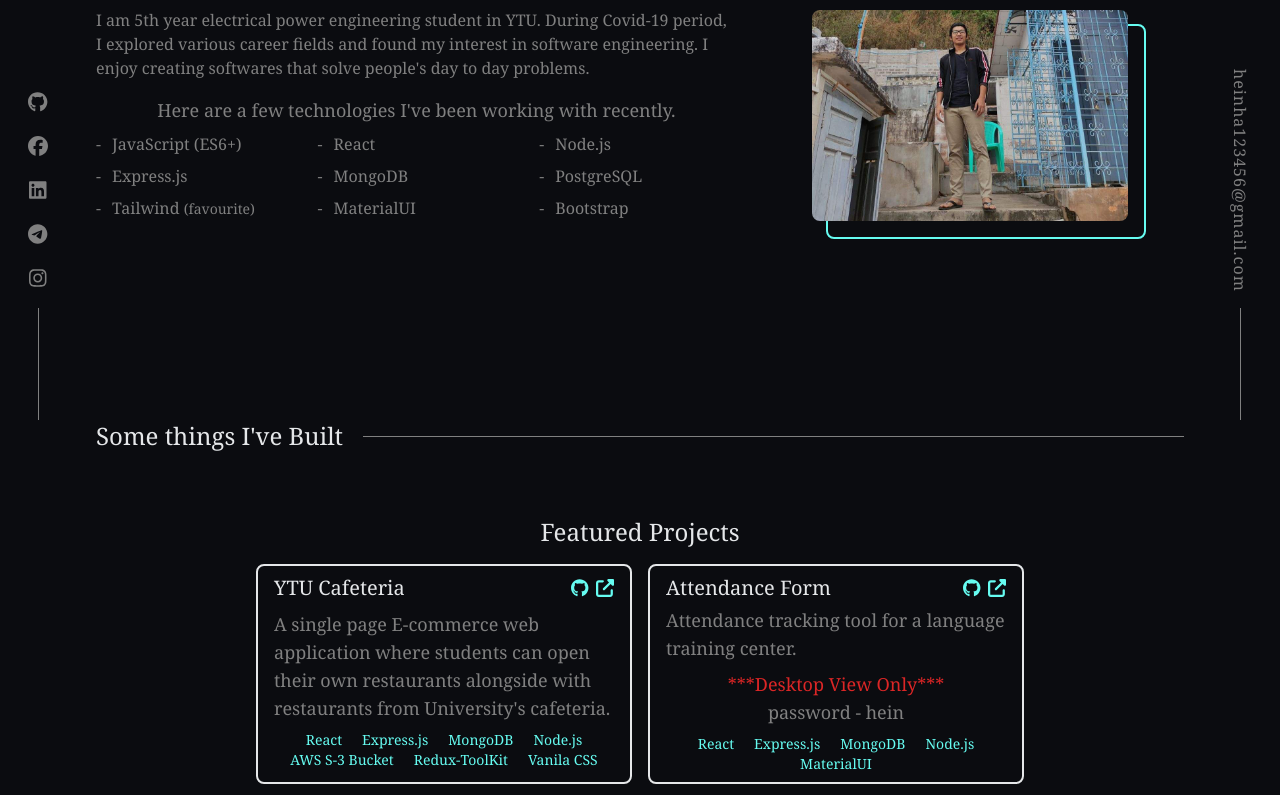
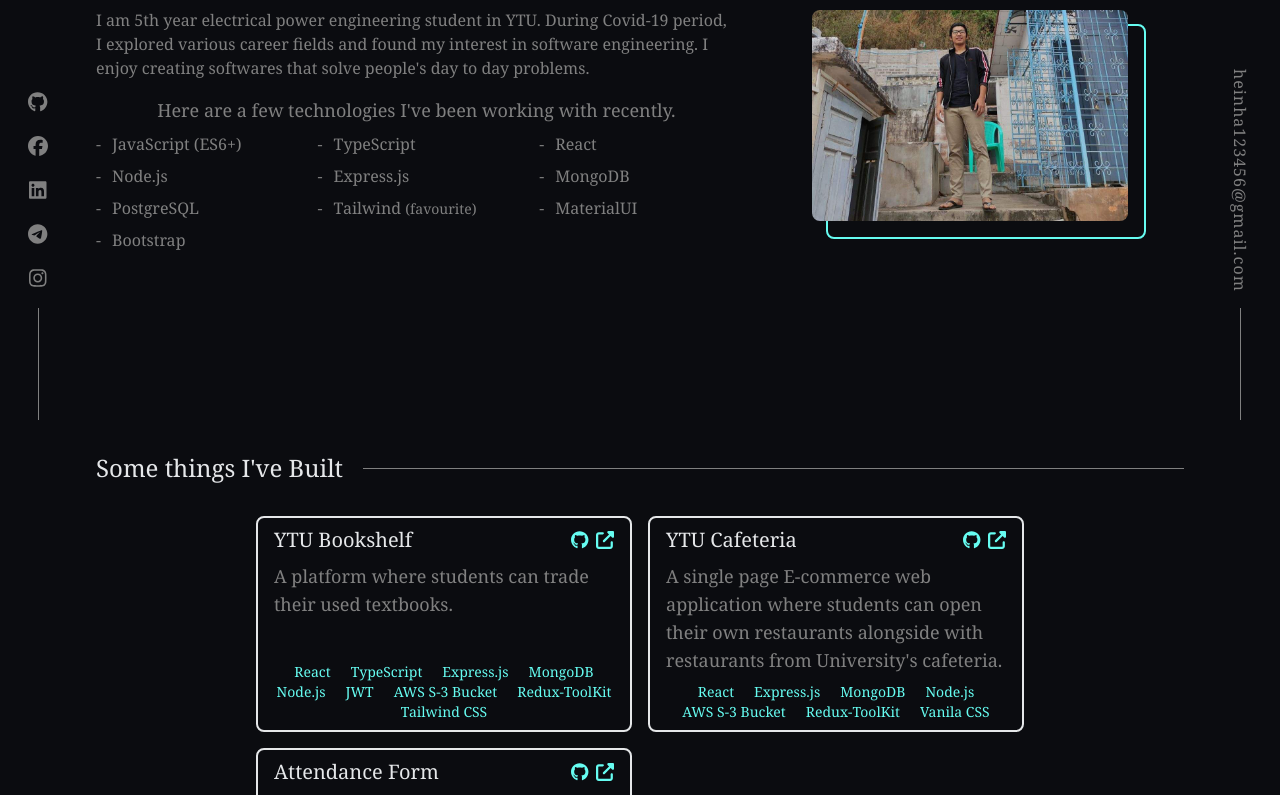
Before and after one commit to Hein-htetA/portfolio-frontend, a React (Create React App) app: page / in a window 1280 px wide. Shown: the part 380-1175 px from the top of the page. Built offline with nearby package versions, Linux system fonts and the light colour scheme.

Commit message:
bookshelf added

```diff
--- a/src/features/aboutme/Technologies.js
+++ b/src/features/aboutme/Technologies.js
@@ -9,6 +9,9 @@ const Technologies = () => {
       <ul className="grid grid-cols-2 md:grid-cols-3 text-gray gap-x-6">
         <li className="relative mb-2 pl-4 before:content-['-'] before:absolute before:left-0">
           JavaScript (ES6+)
+        </li>
+        <li className="relative mb-2 pl-4 before:content-['-'] before:absolute before:left-0">
+          TypeScript
         </li>
         <li className="relative mb-2 pl-4 before:content-['-'] before:absolute before:left-0">
           React
--- a/src/features/projects/FeaturedProjects.js
+++ b/src/features/projects/FeaturedProjects.js
@@ -6,10 +6,110 @@ import React from "react";
 const FeaturedProjects = () => {
   return (
     <div>
-      <h4 className="text-center text-2xl text-light-gray mb-4">
+      {/* <h4 className="text-center text-2xl text-light-gray mb-4">
         Featured Projects
-      </h4>
+      </h4> */}
       <div className="grid grid-cols-1 justify-center w-full gap-4 md:grid-cols-2 max-w-3xl mx-auto">
+        <div className="flex flex-col text-light-gray max-w-sm mx-auto border-2 border-light-gray px-4 py-2 rounded-lg">
+          <div className="flex justify-between text-bright-blue items-center mb-2">
+            <h5 className="text-xl text-light-gray">YTU Bookshelf</h5>
+            <div className="text-lg flex gap-x-2 items-center">
+              <a
+                href="https://github.com/Hein-htetA/YTU-Reuseable-Textbooks-Frontend"
+                target={"_blank"}
+                rel="noreferrer"
+              >
+                <FontAwesomeIcon icon={faGithub} />
+              </a>
+              <a
+                href="https://main.d2q8mxtpfmxkyy.amplifyapp.com/"
+                target={"_blank"}
+                rel="noreferrer"
+              >
+                <FontAwesomeIcon icon={faUpRightFromSquare} />
+              </a>
+            </div>
+          </div>
+          <p className="text-lg text-gray mb-2 grow">
+            A platform where students can trade their used textbooks.
+          </p>
+          <ul className="flex gap-x-5 flex-wrap justify-center text-sm text-bright-blue">
+            <li>
+              <a href="https://reactjs.org/" target={"_blank"} rel="noreferrer">
+                React
+              </a>
+            </li>
+            <li>
+              <a
+                href="https://www.typescriptlang.org/"
+                target={"_blank"}
+                rel="noreferrer"
+              >
+                TypeScript
+              </a>
+            </li>
+            <li>
+              <a
+                href="https://expressjs.com/"
+                target={"_blank"}
+                rel="noreferrer"
+              >
+                Express.js
+              </a>
+            </li>
+            <li>
+              <a
+                href="https://www.mongodb.com/"
+                target={"_blank"}
+                rel="noreferrer"
+              >
+                MongoDB
+              </a>
+            </li>
+            <li>
+              <a
+                href="https://nodejs.org/en/"
+                target={"_blank"}
+                rel="noreferrer"
+              >
+                Node.js
+              </a>
+            </li>
+            <li>
+              <a href="https://jwt.io/" target={"_blank"} rel="noreferrer">
+                JWT
+              </a>
+            </li>
+            <li>
+              <a
+                href="https://aws.amazon.com/s3/"
+                target={"_blank"}
+                rel="noreferrer"
+              >
+                AWS S-3 Bucket
+              </a>
+            </li>
+            <li>
+              <a
+                href="https://redux-toolkit.js.org/"
+                target={"_blank"}
+                rel="noreferrer"
+              >
+                Redux-ToolKit
+              </a>
+            </li>
+            <li>
+              <a
+                href="https://tailwindcss.com/"
+                target={"_blank"}
+                rel="noreferrer"
+              >
+                Tailwind CSS
+              </a>
+            </li>
+          </ul>
+        </div>
+        {/***************************/}
         <div className="flex flex-col text-light-gray max-w-sm mx-auto border-2 border-light-gray px-4 py-2 rounded-lg">
           <div className="flex justify-between text-bright-blue items-center mb-2">
             <h5 className="text-xl text-light-gray">YTU Cafeteria</h5>
@@ -118,13 +218,13 @@ const FeaturedProjects = () => {
               </a>
             </div>
           </div>
-          <p className="text-lg text-gray mb-2 text-center">
+          <div className="text-lg text-gray mb-2 text-center">
             <div className="text-left">
               Attendance tracking tool for a language training center.
             </div>
             <div className="mt-2 text-red-600">***Desktop View Only***</div>
             <div>password - hein</div>
-          </p>
+          </div>
           <ul className="flex gap-x-5 flex-wrap justify-center text-sm text-bright-blue mt-auto">
             <li>
               <a href="https://reactjs.org/" target={"_blank"} rel="noreferrer">
--- a/src/features/projects/Projects.js
+++ b/src/features/projects/Projects.js
@@ -8,7 +8,6 @@ const Projects = () => {
     <section id="projects" className="scroll-mt-20 mb-40">
       <ProjectsTitle />
       <FeaturedProjects />
-      <NoteworthyProjects />
     </section>
   );
 };
--- a/src/features/projects/ProjectsTitle.js
+++ b/src/features/projects/ProjectsTitle.js
@@ -2,7 +2,7 @@ import React from "react";
 
 const ProjectsTitle = () => {
   return (
-    <div className="flex justify-center items-center mt-12 mb-16 gap-5">
+    <div className="flex justify-center items-center mt-12 mb-8 gap-5">
       <h3 className="text-light-gray text-2xl">Some things I've Built</h3>
       <div className="h-px bg-gray grow"></div>
     </div>
```
